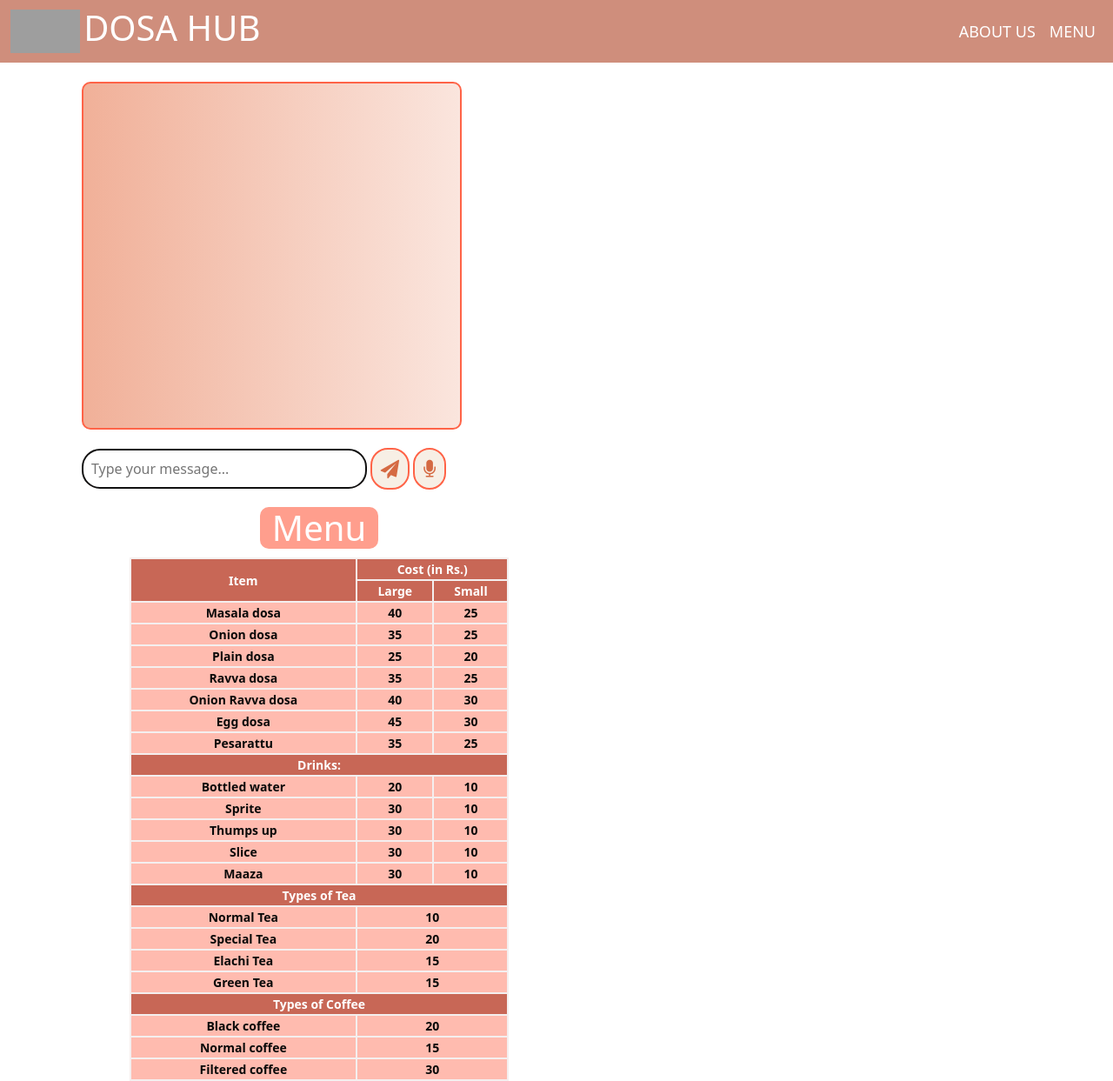
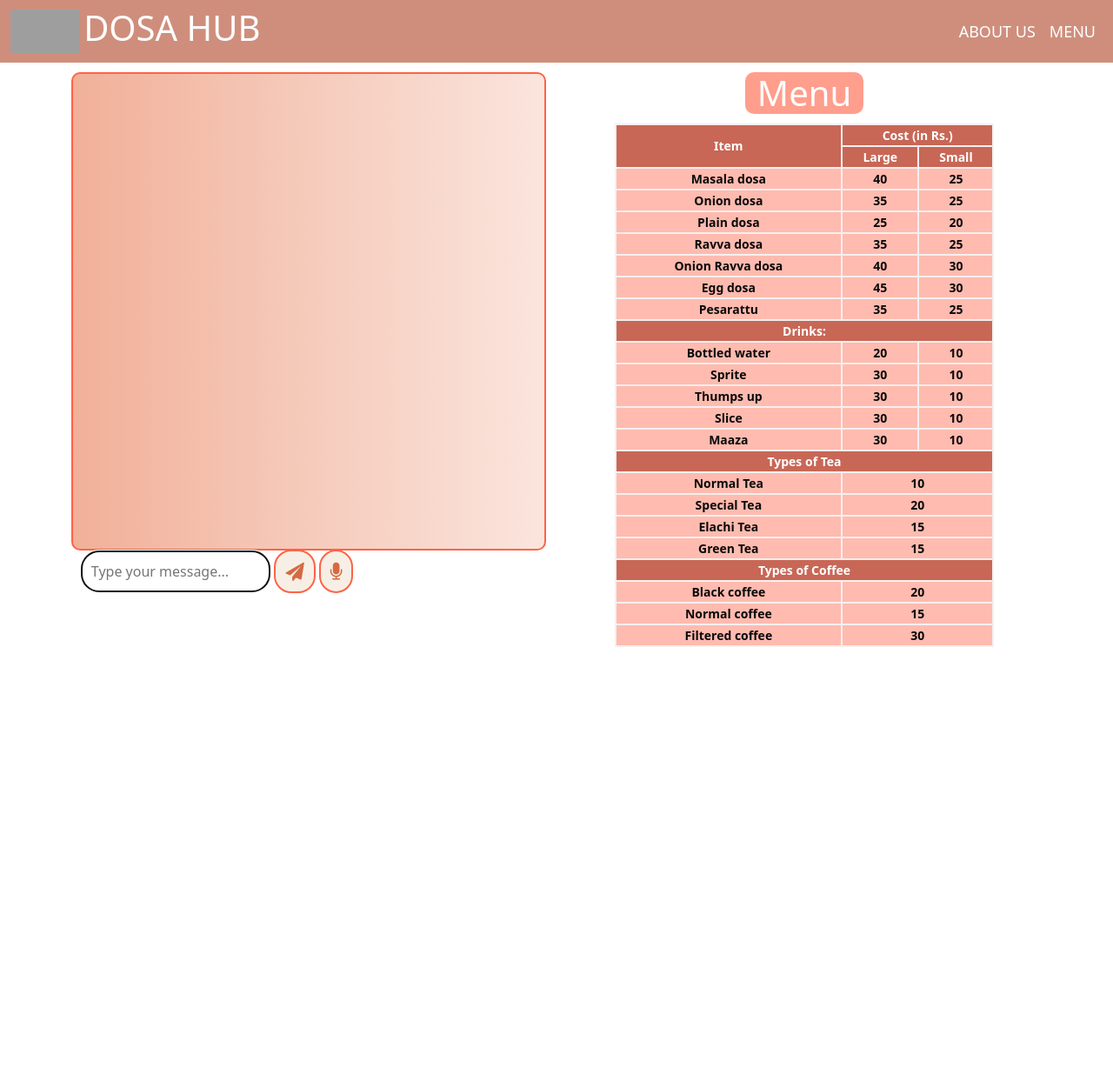
Before and after one commit to bhuvana0315/OrderAiBot, a FastAPI app: page / in a window 1280 px wide. Shown: the whole page at 87% size. After the commit the page ends 744 px from the top, so only its background shows below. Run offline with FastAPI, Linux system fonts and the light colour scheme; some libraries are stand-ins or nearby versions; grey boxes are pictures that could not be loaded.

Commit message:
updated commit

```diff
--- a/chat.py
+++ b/chat.py
@@ -1,7 +1,6 @@
 import openai
 
 openai.api_key = ""
-
 
 context = [ {'role':'system', 'content':"""
 You are OrderBot, an automated service to collect orders for a street dosa. \
--- a/templates/index.html
+++ b/templates/index.html
@@ -4,39 +4,30 @@
     <title>Chat Bot</title>
     <style>
         #chat-container {
-            height: 400px;
+            height: 550px;
             overflow-y: scroll;
             border: 1px solid #ccc;
-            padding: 10px;
         }
         #user-message {
             margin-bottom: 10px;
         }
         #chat-container{
-            width:40%;
+            width:100%;
             background-image:linear-gradient(to right,rgba(237, 155, 125, 0.789),rgba(237, 155, 125, 0.258));
-            padding: 10px;
+            padding: 5px;
             border:2px solid tomato;
             border-radius: 10px;
             margin-top: 2%;
         }
         #user-message{
             flex-grow: 1;
-            padding: 10px;
+            padding: 2%;
             border-radius: 20px;
             border: 1px solid tomato;
-            margin-top:2%;
-            width:30%;
+            margin-left: 2%;
+            width:40%;
         }
-        body {
-  font-family: "Open Sans", sans-serif;
-  background-color: rgb(96, 220, 148);
-  /* background-image: url(https://t3.ftcdn.net/jpg/02/52/63/16/360_F_252631636_qnuNZp2bx1rjXJt2ydrsMVRTaMA1Nd43.jpg);/*
-  background-image: url("/static/waiter.png"); */
-  background-repeat: no-repeat;
-  background-size:16%;
-  background-position: center;
-}
+
 header {
   width:auto;
   margin:-1%;
@@ -107,20 +98,14 @@ div td {
   align-items: center;
 }
 
-#chat-input {
-  flex-grow: 1;
-  padding: 10px;
-  margin-right:20px;
-  border-radius: 20px;
-  border: 1px solid tomato;
-}
 button[type="submit"] {
-  padding: 10px;
+  padding: 2%;
   border-radius: 20px;
   background-color: #f7efe5;
   color: rgb(213, 106, 67);
   border: 2px solid tomato;
   font-size: 1rem;
+  margin-top: -10%;
   font-weight: bold;
 }
 
@@ -131,6 +116,7 @@ button[type="submit"]:hover {
   color: rgb(253, 250, 249);
   border: 2px solid tomato;
   font-size: 1rem;
+  margin-top: -10%;
   font-weight: bold;
 }
 /* Hide the scrollbar */
@@ -230,19 +216,19 @@ button[type="submit"]:hover {
         </nav>
       </section>
       <section id="banner">
-        <div class='container'>
+        <div class="container">
           <div class="row">
             <div class="col">
-        <div class="container">
               <div id="chat-container"></div>
               <input type="text" id="user-message" placeholder="Type your message..." autofocus />
               <button id="send-button" type="submit"><i class="fa fa-paper-plane fa-lg"></i></button>
               <button type="submit"><i class="fa fa-microphone fa-lg"></i></button>
-
+            </div>
             <div class="col-md-6 text-center">
               <div id="table-content" align="center">
-                    <h1 style="background-color: rgba(255, 99, 71, 0.619);margin-top:2%;color: white;width:25%;border-radius: 10px;">Menu</h1>
+                <h1 style="background-color: rgba(255, 99, 71, 0.619); margin-top: 2%; color: white; width: 25%; border-radius: 10px;">Menu</h1>
                 <table id="menu">
+                  <!-- Menu content goes here -->
       <thead>
                           <tr>
                             <th rowspan="2">Item</th>
@@ -289,21 +275,6 @@ button[type="submit"]:hover {
                             <td>35</td>
                             <td>25</td>
                           </tr>
-                        <!-- <tr>
-                          <td colspan="3" style="background-color: rgba(199, 99, 81, 0.967);"><strong>Chutneys (free)</strong></td>
-                        </tr>
-                        <tr>
-                          <td colspan="3">Coconut chutney</td>
-                        </tr>
-                        <tr>
-                          <td colspan="3">Sambar</td>
-                        </tr>
-                        <tr>
-                          <td colspan="3">Ginger chutney</td>
-                        </tr>
-                        <tr>
-                          <td colspan="3">Pudhina chutney</td>
-                        </tr> -->
                           <tr>
                             <td colspan="3" style="background-color: rgba(199, 99, 81, 0.967);color:white;font-weight: 500"><strong>Drinks:</strong></td>
                           </tr>
@@ -377,26 +348,6 @@ button[type="submit"]:hover {
       <script src="https://cdnjs.cloudflare.com/ajax/libs/axios/1.2.3/axios.min.js"></script>
       <script src="static/JS/app.js"></script>
 
-
-
-
-
-
-
-
-
-
-
-
-
-
-
-
-
-
-
-
-
       <script >
         const chatContainer = document.getElementById("chat-container");
         const userMessageInput = document.getElementById("user-message");
```
Lines whose indentation alone changed are shown as unchanged.
